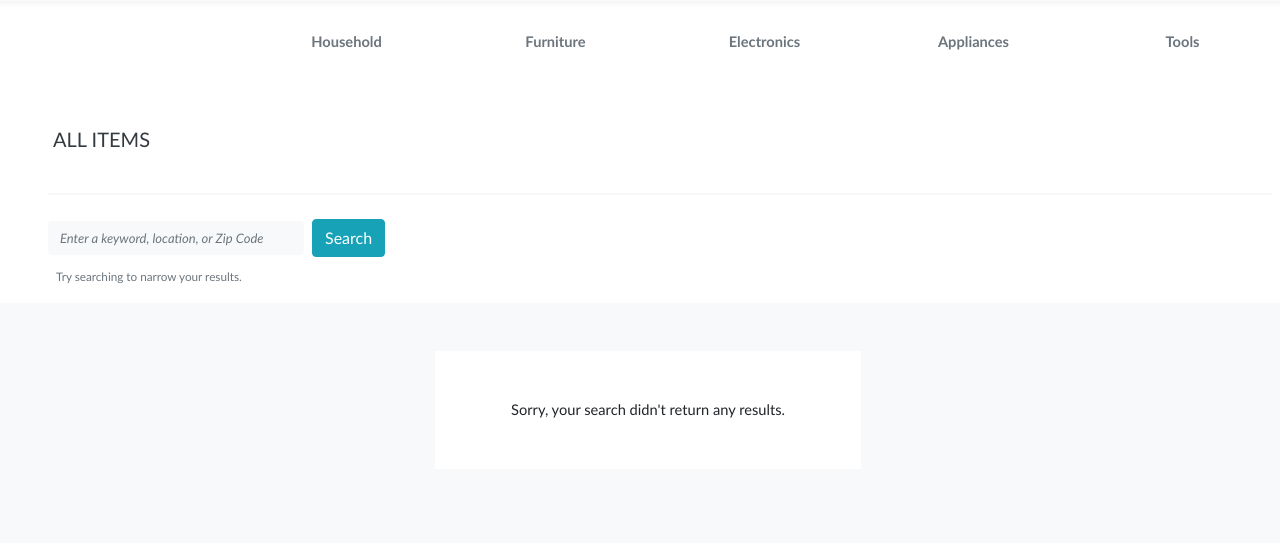
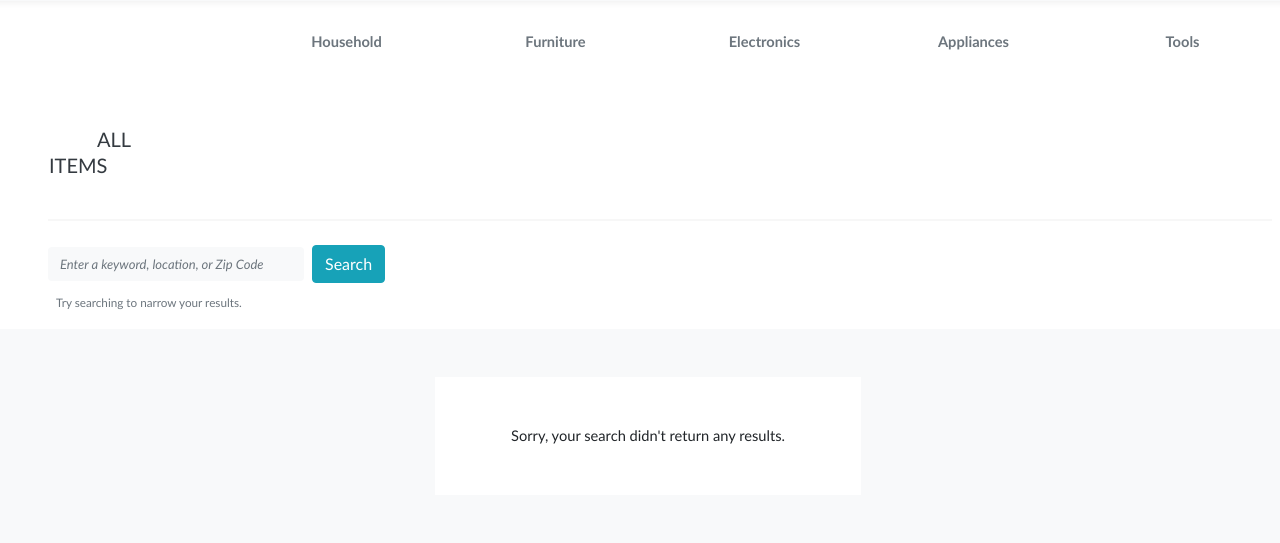
Before and after one commit to gth2103/res_app, a Flask app: template res/app/templates/all.html in a window 1280 px wide. Shown: the part 769-1312 px from the top of the page. Before the commit the page ends 1187 px from the top, so only its background shows below. Run offline with Flask 2, Linux system fonts and the light colour scheme; the template is opened without the code that fills it, so the values that code supplies are empty; some libraries are stand-ins or nearby versions.

Commit message:
all items header mx-5

```diff
--- a/res/app/templates/all.html
+++ b/res/app/templates/all.html
@@ -54,7 +54,7 @@
     </div>
     <div class="row pl-5">
         <div class="col-12 col-sm-2 mb-3 text-center text-sm-left pl-5 pl-sm-3 mb-3 pt-5 mt-5">
-            <h5 class="text-uppercase text-dark mb-3 ml-1 mr-5 d-inline">
+            <h5 class="text-uppercase text-dark mb-3 ml-1 mx-5 d-inline">
                 All Items
             </h5>
         </div>
```
